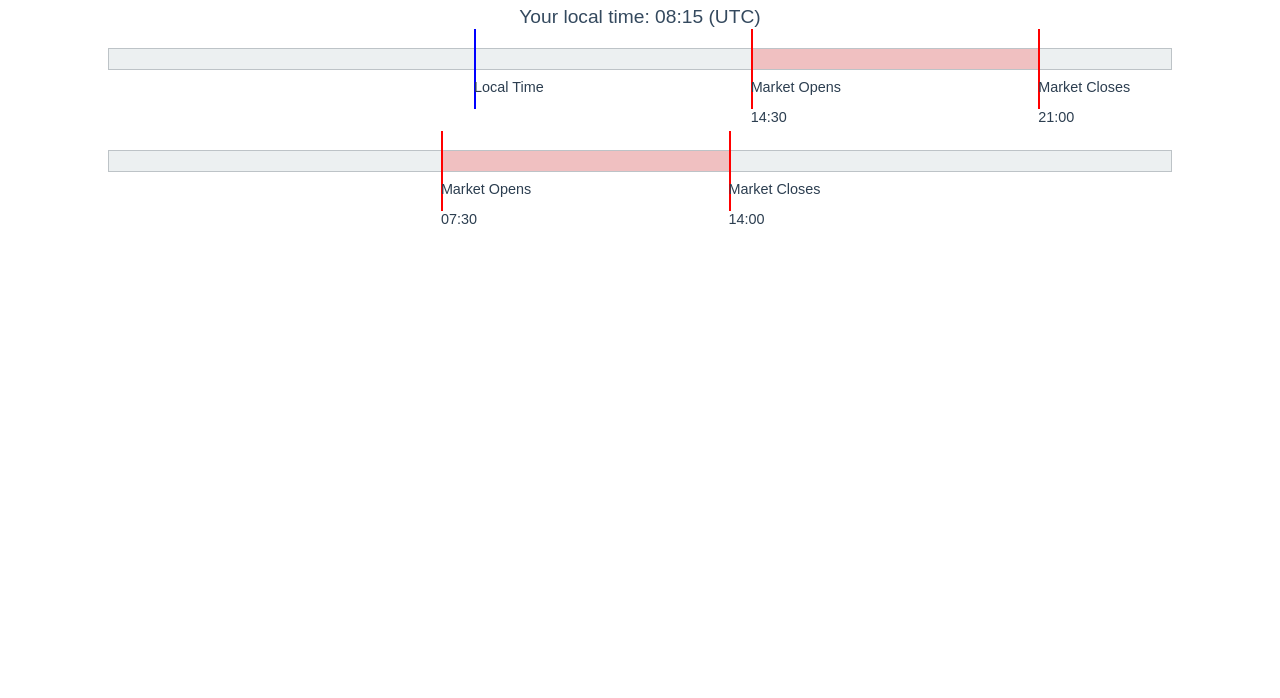
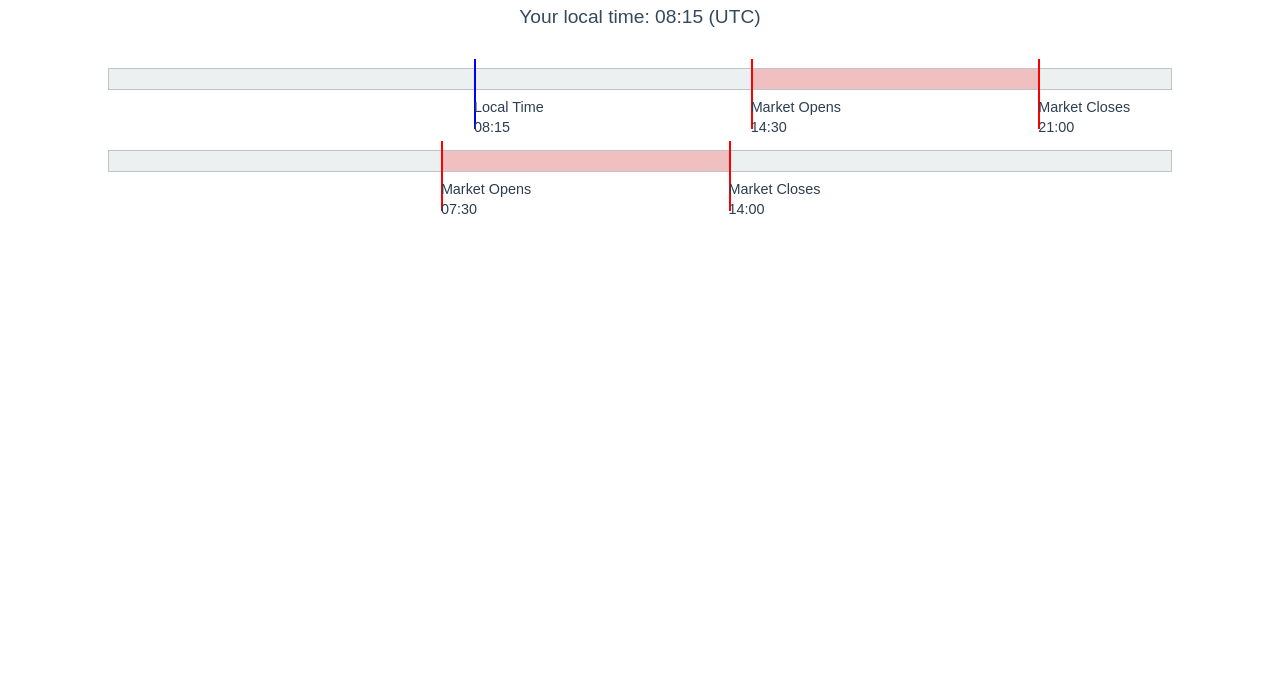
Before and after one commit to mituncer/markethours, a plain HTML site: page index.html in a window 1280 px wide. Shown: the part 102-800 px from the top of the page. Drawn offline with Linux system fonts and the light colour scheme.

Commit message:
Update index.html

```diff
--- a/index.html
+++ b/index.html
@@ -22,7 +22,7 @@
             width: 90%;
             height: 20px;
             background: #ecf0f1;
-            margin: 20px auto;
+            margin: 40px auto;
             border: 1px solid #bdc3c7;
         }
         .highlight {
@@ -33,7 +33,7 @@
         }
         .line {
             position: absolute;
-            top: -20px;
+            top: -10px;
             bottom: -40px;
             width: 2px;
         }
@@ -45,18 +45,18 @@
         }
         .label {
             position: absolute;
-            top: 30px; /* Adjusted for market names */
+            top: 30px;
             font-size: 0.9em;
             color: #2c3e50;
         }
         .time-label {
             position: absolute;
-            top: 60px; /* Adjusted for time display */
+            top: 50px;
             font-size: 0.9em;
             color: #2c3e50;
         }
         .time-bar + .time-bar {
-            margin-top: 80px;
+            margin-top: 60px;
         }
     </style>
 </head>
@@ -68,6 +68,7 @@
         <div class="highlight" id="market-highlight"></div>
         <div class="line local-time" id="local-time-line"></div>
         <div class="label" id="local-time-label"></div>
+        <div class="time-label" id="local-time-time"></div>
         <div class="line market-time" id="market-open-line"></div>
         <div class="label" id="market-open-label"></div>
         <div class="time-label" id="market-open-time"></div>
@@ -125,11 +126,9 @@
             localTimeLabel.style.left = `${percentage}%`;
             localTimeLabel.textContent = `Local Time`;
 
-            const localTimeBelowLabel = document.createElement('div');
-            localTimeBelowLabel.classList.add('time-label');
+            const localTimeBelowLabel = document.getElementById('local-time-time');
             localTimeBelowLabel.style.left = `${percentage}%`;
             localTimeBelowLabel.textContent = localTime;
-            localTimeLine.parentNode.parentNode.appendChild(localTimeBelowLabel);
         }
 
         function updateMarketTimeLines(openTime, closeTime, openLineId, closeLineId, highlightId, openTimeId, closeTimeId) {
```
